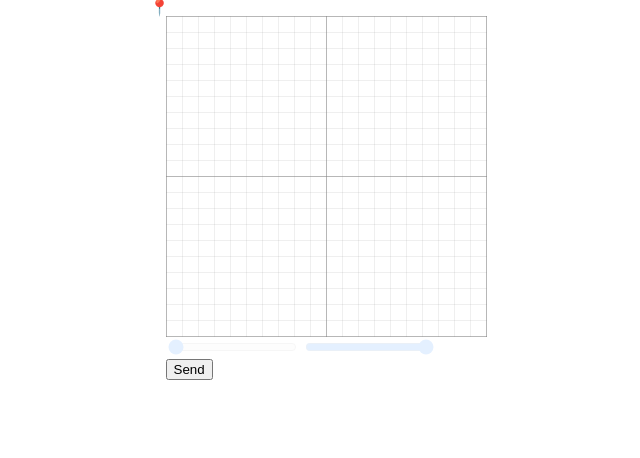
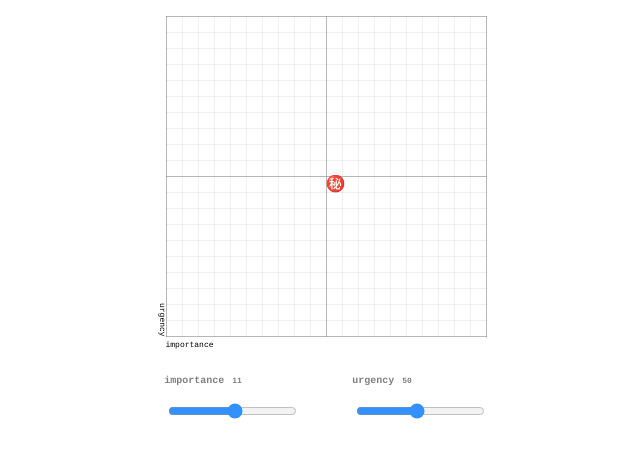
Before and after one commit to tgfjt/bel-matrix-element, a website with bundled scripts: page docs/index.html in a window 1280 px wide. Both pictures are taken after a click on the element 640 px from the left and 176 px from the top of the page. Shown: the whole page, without its empty margins (314-954 px from the left). Built offline with nearby package versions, Linux system fonts and the light colour scheme.

Commit message:
use yo-yo for example

```diff
--- a/docs/bundle.js
+++ b/docs/bundle.js
@@ -1,58 +1,99 @@
 (function e(t,n,r){function s(o,u){if(!n[o]){if(!t[o]){var a=typeof require=="function"&&require;if(!u&&a)return a(o,!0);if(i)return i(o,!0);var f=new Error("Cannot find module '"+o+"'");throw f.code="MODULE_NOT_FOUND",f}var l=n[o]={exports:{}};t[o][0].call(l.exports,function(e){var n=t[o][1][e];return s(n?n:e)},l,l.exports,e,t,n,r)}return n[o].exports}var i=typeof require=="function"&&require;for(var o=0;o<r.length;o++)s(r[o]);return s})({1:[function(require,module,exports){
-var bel = require('bel')
-var morphdom = require('morphdom')
+var yo = require('yo-yo')
 var matrix = require('../index.js')
 
-const app = module.exports = function() {
-  var el = render({ x: 1, y: 20 })
-
-  function render(pinPos) {
-    function clickHover(pos) {
+var el = matrixInput({ x: 1, y: 20 })
+
+function matrixInput (pinPos) {
+  function handleHover (pos) {
     // console.log('Hover', pos)
   }
 
-    function handleClick(pos) {
-      morphdom(el, render(pos))
-    }
-
-    function handleSubmit(e) {
-      e.preventDefault();
+  function handleClick (pos) {
+    yo.update(el, matrixInput(pos))
+  }
+
+  function handleSubmit (e) {
+    e.preventDefault()
 
     console.log('importance', form.importance.value)
     console.log('urgency', form.urgency.value)
   }
 
   const pinStyle = `top:${(pinPos.y - 1) * 16}px;left:${(pinPos.x - 1) * 16}px;`
-    const pin = bel`<span class="pin" style="${pinStyle}">📍</span>`
-
-    return bel`<div class="app">
-      ${matrix(160, clickHover, handleClick)}
-      ${pin}
-      <form id="form" onsubmit=${handleSubmit}>
-        <input type="range" name="importance" min="1" max="20" step="1" value=${pinPos.x} />
-        <input type="range" name="urgency" min="5" max="100" step="5" value=${(21 - pinPos.y) * 5} />
-        <button type="submit">Send</button>
-      </form>
-    </div>`
-  }
-
-  return el
-}
-
-document.getElementById('app-root').appendChild(app())
-},{"../index.js":2,"bel":3,"morphdom":10}],2:[function(require,module,exports){
-var bel = require('bel')
+  const pin = (function () {
+
+      var ac = require('/Users/tgfjt/workspace/bel-matrix/node_modules/yo-yoify/lib/appendChild.js')
+      var bel0 = document.createElement("span")
+bel0.setAttribute("style", arguments[0])
+bel0.setAttribute("class", "pin")
+ac(bel0, ["️️㊙️"])
+      return bel0
+    }(pinStyle))
+
+  return (function () {
+
+      var ac = require('/Users/tgfjt/workspace/bel-matrix/node_modules/yo-yoify/lib/appendChild.js')
+      var bel10 = document.createElement("div")
+bel10.setAttribute("class", "app")
+var bel0 = document.createElement("div")
+bel0.setAttribute("class", "name-importance")
+ac(bel0, ["importance"])
+var bel1 = document.createElement("div")
+bel1.setAttribute("class", "name-urgency")
+ac(bel1, ["urgency"])
+var bel9 = document.createElement("form")
+bel9.setAttribute("id", "form")
+bel9["onsubmit"] = arguments[4]
+var bel8 = document.createElement("div")
+bel8.setAttribute("class", "forminner")
+var bel4 = document.createElement("div")
+bel4.setAttribute("class", "formgroup")
+var bel2 = document.createElement("input")
+bel2.setAttribute("type", "range")
+bel2.setAttribute("id", "importance")
+bel2.setAttribute("name", "importance")
+bel2.setAttribute("min", "1")
+bel2.setAttribute("max", "20")
+bel2.setAttribute("step", "1")
+bel2.setAttribute("value", arguments[0])
+var bel3 = document.createElement("output")
+bel3.setAttribute("htmlFor", "importance")
+ac(bel3, [arguments[1]])
+ac(bel4, ["\n          ",bel2,"\n          ",bel3,"\n        "])
+var bel7 = document.createElement("div")
+bel7.setAttribute("class", "formgroup")
+var bel5 = document.createElement("input")
+bel5.setAttribute("type", "range")
+bel5.setAttribute("name", "urgency")
+bel5.setAttribute("min", "5")
+bel5.setAttribute("max", "100")
+bel5.setAttribute("step", "5")
+bel5.setAttribute("value", arguments[2])
+var bel6 = document.createElement("output")
+bel6.setAttribute("htmlFor", "urgency")
+ac(bel6, [arguments[3]])
+ac(bel7, ["\n          ",bel5,"\n          ",bel6,"\n        "])
+ac(bel8, ["\n        ",bel4,"\n        ",bel7,"\n      "])
+ac(bel9, ["\n      ",bel8,"\n    "])
+ac(bel10, ["\n    ",arguments[5],"\n    ",arguments[6],"\n    ",bel0,"\n    ",bel1,"\n    ",bel9,"\n  "])
+      return bel10
+    }(pinPos.x,pinPos.x,(21 - pinPos.y) * 5,(21 - pinPos.y) * 5,handleSubmit,matrix(160, handleClick, handleHover),pin))
+}
+
+document.getElementById('app-root').appendChild(el)
+
+},{"../index.js":2,"/Users/tgfjt/workspace/bel-matrix/node_modules/yo-yoify/lib/appendChild.js":16,"yo-yo":14}],2:[function(require,module,exports){
+var bel = {}
 var raf = require('raf')
 
-function pathLine(size) {
+function pathLine (size) {
   return `M ${size} 0 L 0 0 0 ${size}`
 }
 
-function noop() {
-
-}
-
-module.exports = function (size, hover, click) {
+function noop () {}
+
+module.exports = function (size, click, hover) {
   var smallSize = Math.floor(size / 10)
   var small = pathLine(smallSize)
   var normal = pathLine(size)
@@ -61,7 +102,14 @@ module.exports = function (size, hover, click) {
   const handleHover = hover ? hover : noop
   const handleClick = click ? click : noop
 
-  function mousemove(e) {
+  function mousemove (e) {
+    raf(function () {
+      handleHover(pos)
+    })
+  }
+
+  function here (e) {
+    e.preventDefault()
     var rect = e.target.getBoundingClientRect()
     var x = e.clientX + 1 - rect.left
     var y = e.clientY + 1 - rect.top
@@ -69,39 +117,64 @@ module.exports = function (size, hover, click) {
     var gridX = x < 0 ? 0 : Math.ceil(x / smallSize)
     var gridY = y < 0 ? 0 : Math.ceil(y / smallSize)
 
-    raf(function() {
     pos.x = gridX
     pos.y = gridY
-      handleHover(pos)
-    })
-  }
-
-  function here(e) {
-    e.preventDefault()
+
     handleClick(pos)
   }
 
-  var el = bel`<div style="width:100%;height:100%;"
-    onclick=${here}
-    onmousemove=${mousemove}>
-    <svg width="100%" height="100%">
-      <defs>
-        <pattern id="smallGridLine" width="${smallSize}" height="${smallSize}" patternUnits="userSpaceOnUse">
-          <path d="${small}" fill="none" stroke="gray" stroke-width="0.25" class="s" />
-        </pattern>
-        <pattern id="gridLine" width="${size}" height="${size}" patternUnits="userSpaceOnUse">
-          <rect width="${size}" height="${size}" fill="url(#smallGridLine)"/>
-          <path d="${normal}" fill="none" stroke="gray" stroke-width="1"/>
-        </pattern>
-      </defs>
-      <rect width="100%" height="100%" fill="url(#gridLine)" />
-    </svg>
-  </div>`
+  var el = (function () {
+
+      var ac = require('/Users/tgfjt/workspace/bel-matrix/node_modules/yo-yoify/lib/appendChild.js')
+      var bel8 = document.createElement("div")
+bel8.setAttribute("style", "width:100%;height:100%;cursor:pointer;")
+bel8["onclick"] = arguments[8]
+bel8["onmousemove"] = arguments[9]
+var bel7 = document.createElementNS("http://www.w3.org/2000/svg", "svg")
+bel7.setAttributeNS(null, "width", "100%")
+bel7.setAttributeNS(null, "height", "100%")
+var bel5 = document.createElementNS("http://www.w3.org/2000/svg", "defs")
+var bel1 = document.createElementNS("http://www.w3.org/2000/svg", "pattern")
+bel1.setAttributeNS(null, "id", "smallGridLine")
+bel1.setAttributeNS(null, "width", arguments[1])
+bel1.setAttributeNS(null, "height", arguments[2])
+bel1.setAttributeNS(null, "patternUnits", "userSpaceOnUse")
+var bel0 = document.createElementNS("http://www.w3.org/2000/svg", "path")
+bel0.setAttributeNS(null, "d", arguments[0])
+bel0.setAttributeNS(null, "fill", "none")
+bel0.setAttributeNS(null, "stroke", "gray")
+bel0.setAttributeNS(null, "stroke-width", "0.25")
+bel0.setAttributeNS(null, "class", "s")
+ac(bel1, ["\n          ",bel0,"\n        "])
+var bel4 = document.createElementNS("http://www.w3.org/2000/svg", "pattern")
+bel4.setAttributeNS(null, "id", "gridLine")
+bel4.setAttributeNS(null, "width", arguments[6])
+bel4.setAttributeNS(null, "height", arguments[7])
+bel4.setAttributeNS(null, "patternUnits", "userSpaceOnUse")
+var bel2 = document.createElementNS("http://www.w3.org/2000/svg", "rect")
+bel2.setAttributeNS(null, "width", arguments[3])
+bel2.setAttributeNS(null, "height", arguments[4])
+bel2.setAttributeNS(null, "fill", "url(#smallGridLine)")
+var bel3 = document.createElementNS("http://www.w3.org/2000/svg", "path")
+bel3.setAttributeNS(null, "d", arguments[5])
+bel3.setAttributeNS(null, "fill", "none")
+bel3.setAttributeNS(null, "stroke", "gray")
+bel3.setAttributeNS(null, "stroke-width", "1")
+ac(bel4, ["\n          ",bel2,"\n          ",bel3,"\n        "])
+ac(bel5, ["\n        ",bel1,"\n        ",bel4,"\n      "])
+var bel6 = document.createElementNS("http://www.w3.org/2000/svg", "rect")
+bel6.setAttributeNS(null, "width", "100%")
+bel6.setAttributeNS(null, "height", "100%")
+bel6.setAttributeNS(null, "fill", "url(#gridLine)")
+ac(bel7, ["\n      ",bel5,"\n      ",bel6,"\n    "])
+ac(bel8, ["\n    ",bel7,"\n  "])
+      return bel8
+    }(small,smallSize,smallSize,size,size,normal,size,size,here,mousemove))
 
   return el
 }
 
-},{"bel":3,"raf":13}],3:[function(require,module,exports){
+},{"/Users/tgfjt/workspace/bel-matrix/node_modules/yo-yoify/lib/appendChild.js":16,"raf":13}],3:[function(require,module,exports){
 var document = require('global/document')
 var hyperx = require('hyperx')
 var onload = require('on-load')
@@ -1658,4 +1731,113 @@ module.exports.polyfill = function() {
 }
 
 }).call(this,typeof global !== "undefined" ? global : typeof self !== "undefined" ? self : typeof window !== "undefined" ? window : {})
-},{"performance-now":12}]},{},[1]);
+},{"performance-now":12}],14:[function(require,module,exports){
+var bel = require('bel') // turns template tag into DOM elements
+var morphdom = require('morphdom') // efficiently diffs + morphs two DOM elements
+var defaultEvents = require('./update-events.js') // default events to be copied when dom elements update
+
+module.exports = bel
+
+// TODO move this + defaultEvents to a new module once we receive more feedback
+module.exports.update = function (fromNode, toNode, opts) {
+  if (!opts) opts = {}
+  if (opts.events !== false) {
+    if (!opts.onBeforeElUpdated) opts.onBeforeElUpdated = copier
+  }
+
+  return morphdom(fromNode, toNode, opts)
+
+  // morphdom only copies attributes. we decided we also wanted to copy events
+  // that can be set via attributes
+  function copier (f, t) {
+    // copy events:
+    var events = opts.events || defaultEvents
+    for (var i = 0; i < events.length; i++) {
+      var ev = events[i]
+      if (t[ev]) { // if new element has a whitelisted attribute
+        f[ev] = t[ev] // update existing element
+      } else if (f[ev]) { // if existing element has it and new one doesnt
+        f[ev] = undefined // remove it from existing element
+      }
+    }
+    var oldValue = f.value
+    var newValue = t.value
+    // copy values for form elements
+    if ((f.nodeName === 'INPUT' && f.type !== 'file') || f.nodeName === 'SELECT') {
+      if (!newValue) {
+        t.value = f.value
+      } else if (newValue !== oldValue) {
+        f.value = newValue
+      }
+    } else if (f.nodeName === 'TEXTAREA') {
+      if (t.getAttribute('value') === null) f.value = t.value
+    }
+  }
+}
+
+},{"./update-events.js":15,"bel":3,"morphdom":10}],15:[function(require,module,exports){
+module.exports = [
+  // attribute events (can be set with attributes)
+  'onclick',
+  'ondblclick',
+  'onmousedown',
+  'onmouseup',
+  'onmouseover',
+  'onmousemove',
+  'onmouseout',
+  'ondragstart',
+  'ondrag',
+  'ondragenter',
+  'ondragleave',
+  'ondragover',
+  'ondrop',
+  'ondragend',
+  'onkeydown',
+  'onkeypress',
+  'onkeyup',
+  'onunload',
+  'onabort',
+  'onerror',
+  'onresize',
+  'onscroll',
+  'onselect',
+  'onchange',
+  'onsubmit',
+  'onreset',
+  'onfocus',
+  'onblur',
+  'oninput',
+  // other common events
+  'oncontextmenu',
+  'onfocusin',
+  'onfocusout'
+]
+
+},{}],16:[function(require,module,exports){
+module.exports = function yoyoifyAppendChild (el, childs) {
+  for (var i = 0; i < childs.length; i++) {
+    var node = childs[i]
+    if (Array.isArray(node)) {
+      yoyoifyAppendChild(el, node)
+      continue
+    }
+    if (typeof node === 'number' ||
+      typeof node === 'boolean' ||
+      node instanceof Date ||
+      node instanceof RegExp) {
+      node = node.toString()
+    }
+    if (typeof node === 'string') {
+      if (el.lastChild && el.lastChild.nodeName === '#text') {
+        el.lastChild.nodeValue += node
+        continue
+      }
+      node = document.createTextNode(node)
+    }
+    if (node && node.nodeType) {
+      el.appendChild(node)
+    }
+  }
+}
+
+},{}]},{},[1]);
--- a/docs/index.css
+++ b/docs/index.css
@@ -15,6 +15,55 @@ body {
   line-height: 1;
 }
 
-[type="range"] {
-  opacity: .1;
+.app form {
+  padding: 1rem 0;
+  margin-top: 1rem;
 }
+
+.app [type="range"] {
+  opacity: .8;
+}
+
+.app output {
+  position: absolute;
+  text-align: center;
+  display: block;
+  font: bold .5rem/2 courier;
+  bottom: 75%;
+  left: 0;
+  margin-left: -1%;
+  color: gray;
+}
+
+.app output:before {
+  content: attr(htmlfor);
+  margin-right: .5rem;
+  font-size: x-small;
+  color: gray;
+}
+
+.app .forminner {
+  display: flex;
+  justify-content: space-between;
+}
+
+.app .formgroup {
+  position: relative;
+  padding-top: 2rem;
+  padding-bottom: 2rem;
+}
+
+.app .name-importance,
+.app .name-urgency {
+  position: absolute;
+  font: 300 .5rem/2 courier;
+}
+
+.app .name-urgency {
+  -webkit-writing-mode: vertical-rl;
+      -ms-writing-mode: tb-rl;
+          writing-mode: vertical-rl;
+  text-orientation: mixed;
+  bottom: 0;
+  left: -1.5em;
+}
```
Also changed, not shown: docs/index.js (+24 -20 lines), index.js (+14 -15 lines), package.json (+6 -5 lines). Lines whose indentation alone changed are shown as unchanged.
